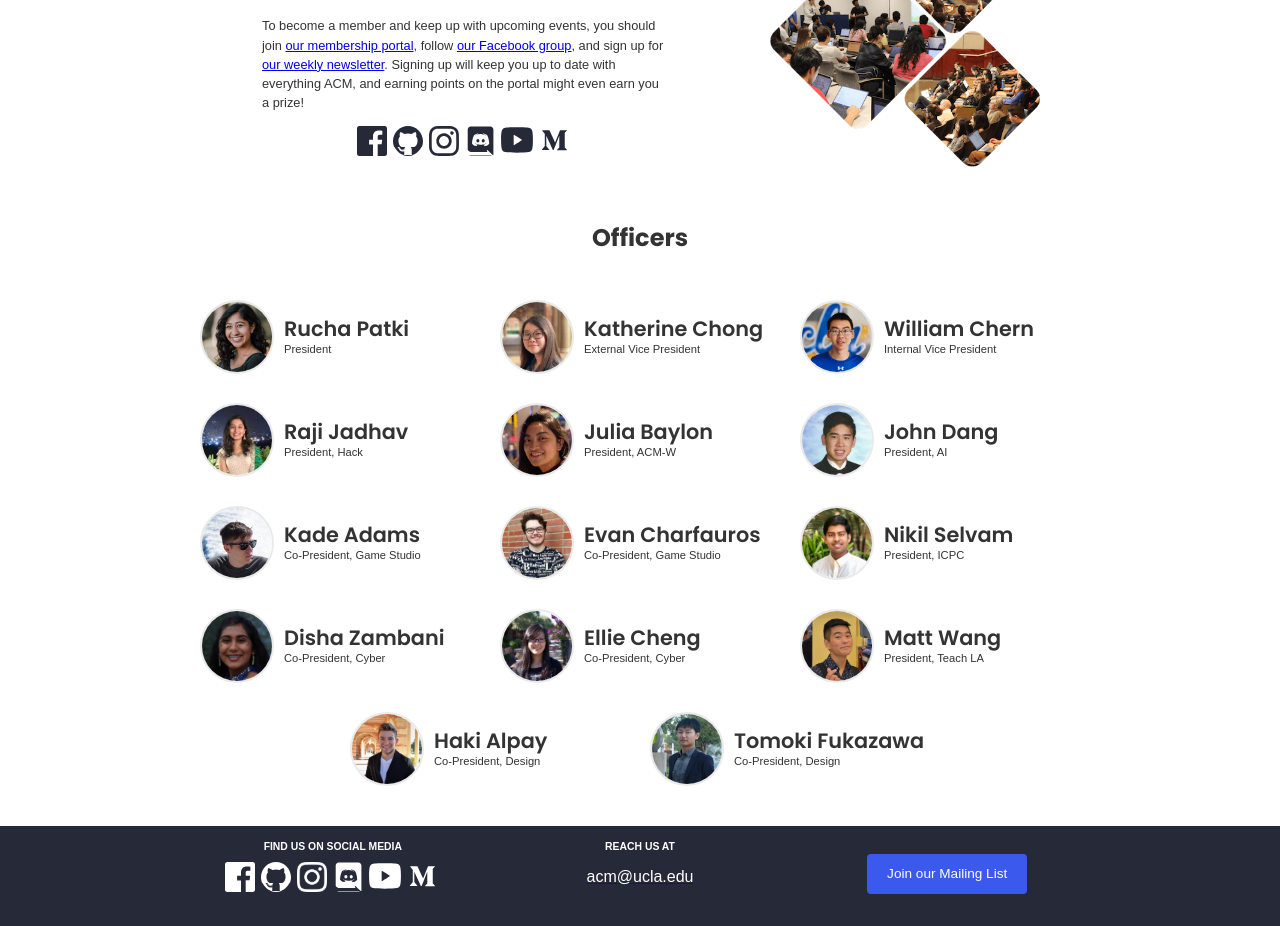
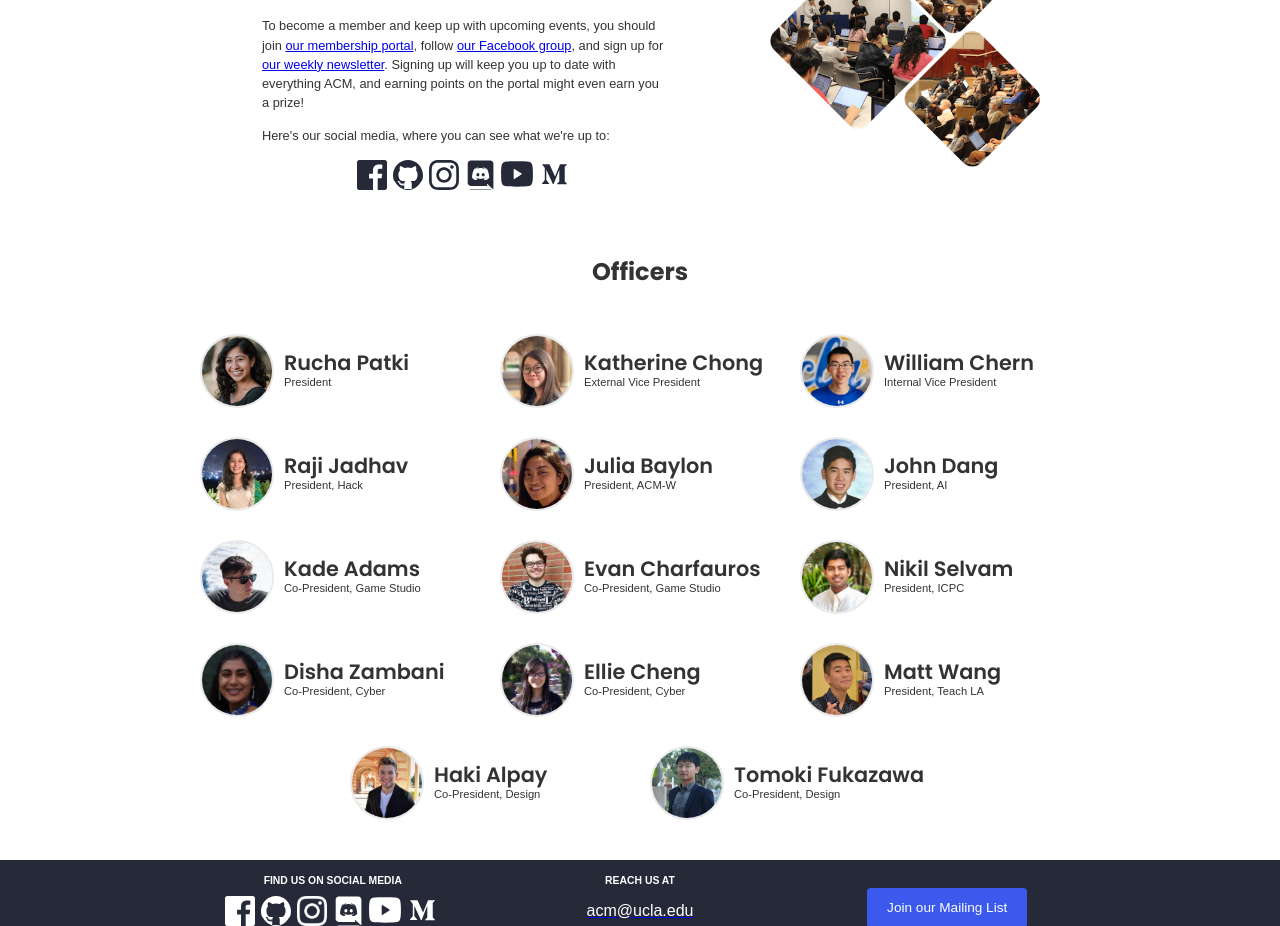
Before and after one commit to uclaacm/website, a React (Create React App) app: page /about in a window 1280 px wide. Shown: the part 940-1866 px from the top of the page. Built offline with nearby package versions, Linux system fonts and the light colour scheme; a web font is replaced by a local one.

Commit message:
Update About page
Minor shift of image, Added a line for social media placement

```diff
--- a/src/components/About/About.js
+++ b/src/components/About/About.js
@@ -38,6 +38,7 @@ function About() {
 					<h1>How do I get involved?</h1>
 					<p className="half-size">No matter what your background or major is, we welcome you to participate in all of our events and activities!</p>
 					<p className="half-size">To become a member and keep up with upcoming events, you should join <a href="https://members.uclaacm.com" target="_blank" rel="noreferrer noopener">our membership portal</a>, follow <a href="https://www.facebook.com/groups/uclaacm" target="_blank" rel="noreferrer noopener">our Facebook group</a>, and sign up for <a href="http://eepurl.com/c5pE6P" target="_blank" rel="noreferrer noopener">our weekly newsletter</a>. Signing up will keep you up to date with everything ACM, and earning points on the portal might even earn you a prize!</p>
+					<p>Here's our social media, where you can see what we're up to:</p>
 					<div style={{display: 'flex', justifyContent: 'center'}} >
 						<a href="https://www.facebook.com/uclaacm" target="_blank" rel="noreferrer noopener"><div className="sm-icon" id="facebook" /></a>
 						<a href="https://www.github.com/uclaacm" target="_blank" rel="noreferrer noopener"><div className="sm-icon" id="github" /></a>
--- a/src/components/About/style.scss
+++ b/src/components/About/style.scss
@@ -26,7 +26,7 @@
 }
 
 .image-ornament-left {
-	left: 20px;
+	left: 60px;
 }
 
 .image-ornament-right {
```
